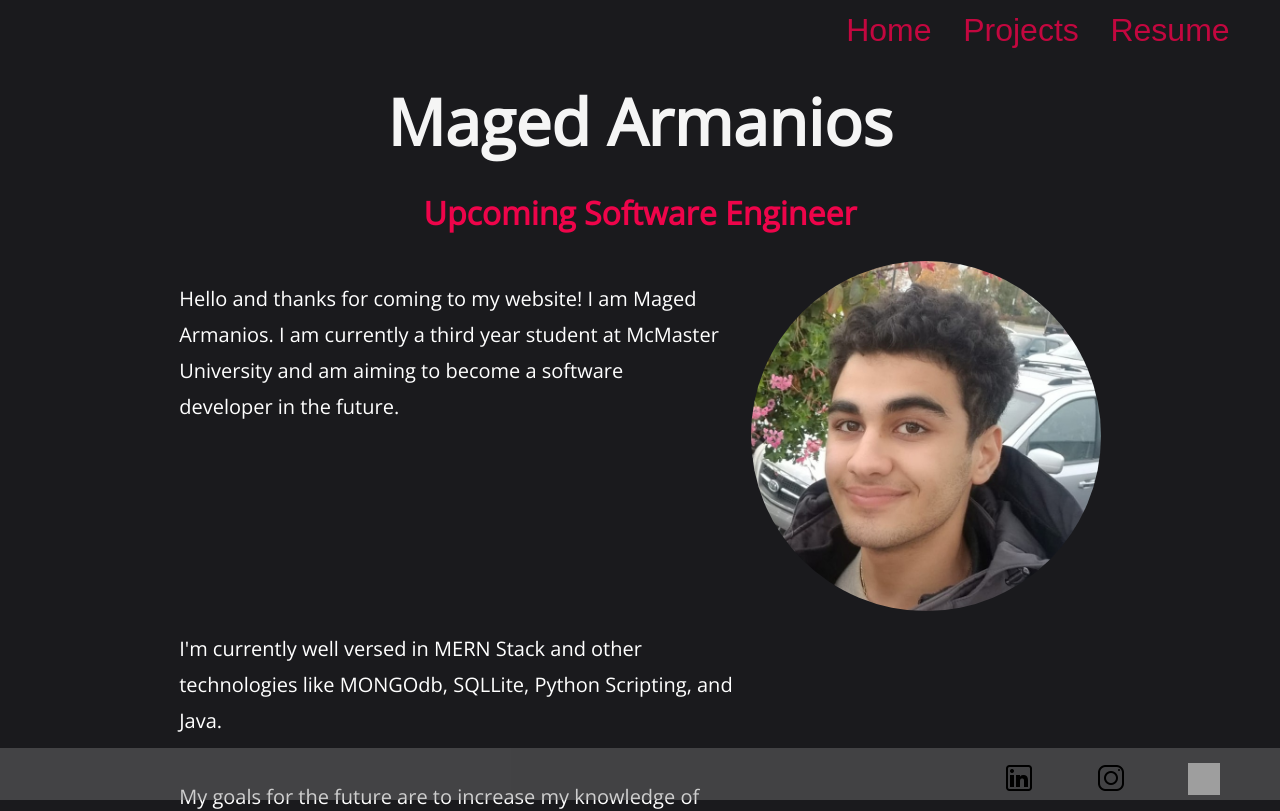
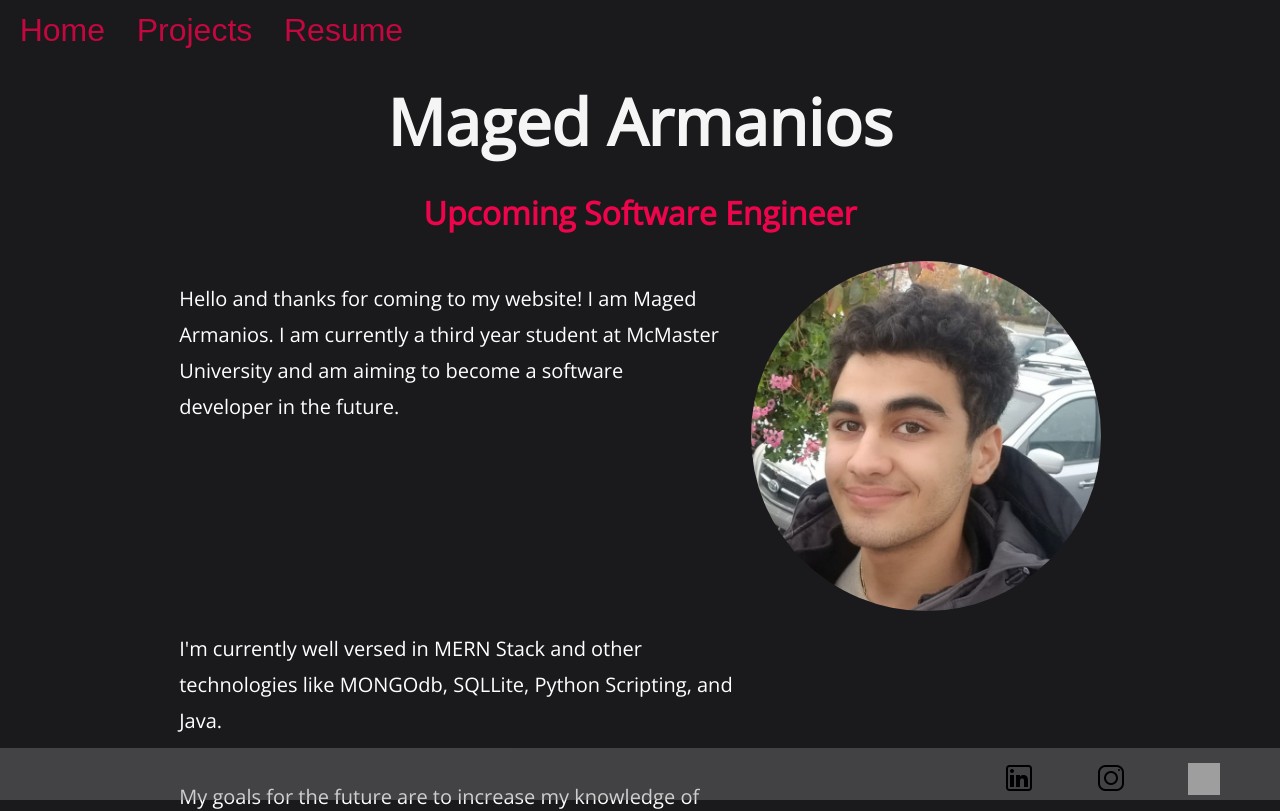
Before and after one commit to marmanios/mageds_site_old, a React (Create React App) app: page / in a window 1280 px wide. Shown: the top 811 px of the page. Built offline with nearby package versions, Linux system fonts and the light colour scheme; grey boxes are pictures that could not be loaded.

Commit message:
Fixed some more footer stuff

```diff
--- a/src/Components/AboutMe/AboutMe.css
+++ b/src/Components/AboutMe/AboutMe.css
@@ -20,7 +20,7 @@
      display: flex;
      padding-left:14vw;
      padding-right:14vw;
-
+     margin-top: 0;
      color: white;
      line-height: 1.8;
 
--- a/src/Components/AboutMe/AboutMe.js
+++ b/src/Components/AboutMe/AboutMe.js
@@ -32,6 +32,9 @@ const AboutMe = () => {
                          Please feel free to reach out to me through any of the links in the footer :)
                     </p>
                </div>
+               <br></br>
+               <br></br>
+               <span></span>
           </div>
      );
 
--- a/src/Components/Footer/Footer.css
+++ b/src/Components/Footer/Footer.css
@@ -1,7 +1,6 @@
 .Footer {
      width: calc(100vw-3px);
      background-color: rgba(128, 128, 128, 0.397);
-     margin-top: 40px;
      display: flex;
      justify-content: right;
      position: fixed;
--- a/src/Components/Navbar/Navbar.css
+++ b/src/Components/Navbar/Navbar.css
@@ -1,6 +1,6 @@
 .Navbar{
      display: flex;
-     justify-content: right;
+     justify-content: left;
      margin-right: 3vw;
 }
 .Nav__Button {
@@ -11,14 +11,15 @@
      font-size: large;
      font-size: 2.0rem;
      padding: 1.5vh;
+     transition: 300ms;
      background-color: transparent;
      color: #C3073f;
 }
 
 .Nav__Button:hover {
      border-bottom: 3px solid #C3073f;
-     transition-duration: 200ms;
-     transition-property: border,top;
+     font-size: 2.2rem;
+     transition-property: all;
      top: 3px;
 
 }
--- a/src/Components/Projects/Projects.css
+++ b/src/Components/Projects/Projects.css
@@ -80,6 +80,10 @@ h1 {
      .Project__Button{
           font-size: 2.1rem;
      }
+     .Project__Container{
+          margin-left: 15vw;
+          margin-right: 15vw;
+     }
      .Project__Container h2{
           font-size: 1.0rem;
 
--- a/src/Components/Projects/Projects.js
+++ b/src/Components/Projects/Projects.js
@@ -66,6 +66,8 @@ const Projects = () => {
                     </div>
 
                } handleClose={togglePop}></ProjectPopup>}
+               <br></br>
+               <br></br>
 
           </div>
      );
```
